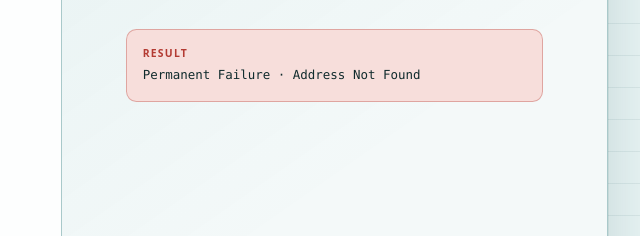
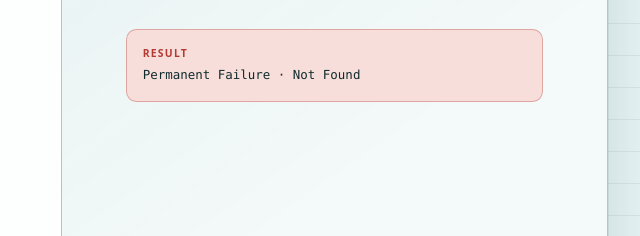
Before and after one commit to ericguitard/guitard-mta-sts, a website: page 404.html in a window 1280 px wide. Shown: the part 457-693 px from the top of the page, 640-1280 px from the left. Drawn offline with Linux system fonts and the light colour scheme.

Commit message:
Update error message on 404 page

```diff
--- a/404.html
+++ b/404.html
@@ -112,7 +112,7 @@
             </span>
           </li>
         </ol>
-        <p class="diagnostic-result"><strong>Result</strong><span>Permanent Failure · Address Not Found</span></p>
+        <p class="diagnostic-result"><strong>Result</strong><span>Permanent Failure · Not Found</span></p>
       </section>
     </main>
   </div>
```
